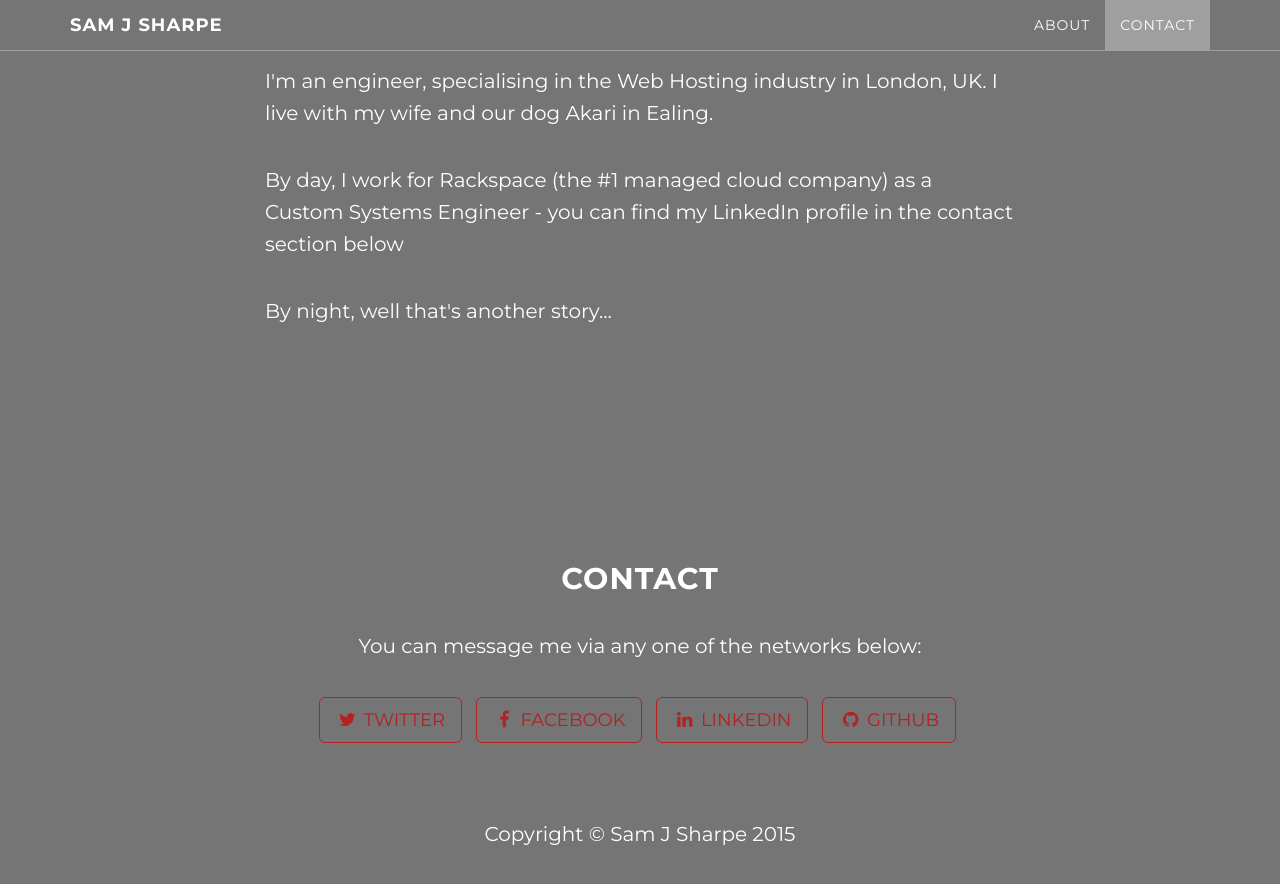
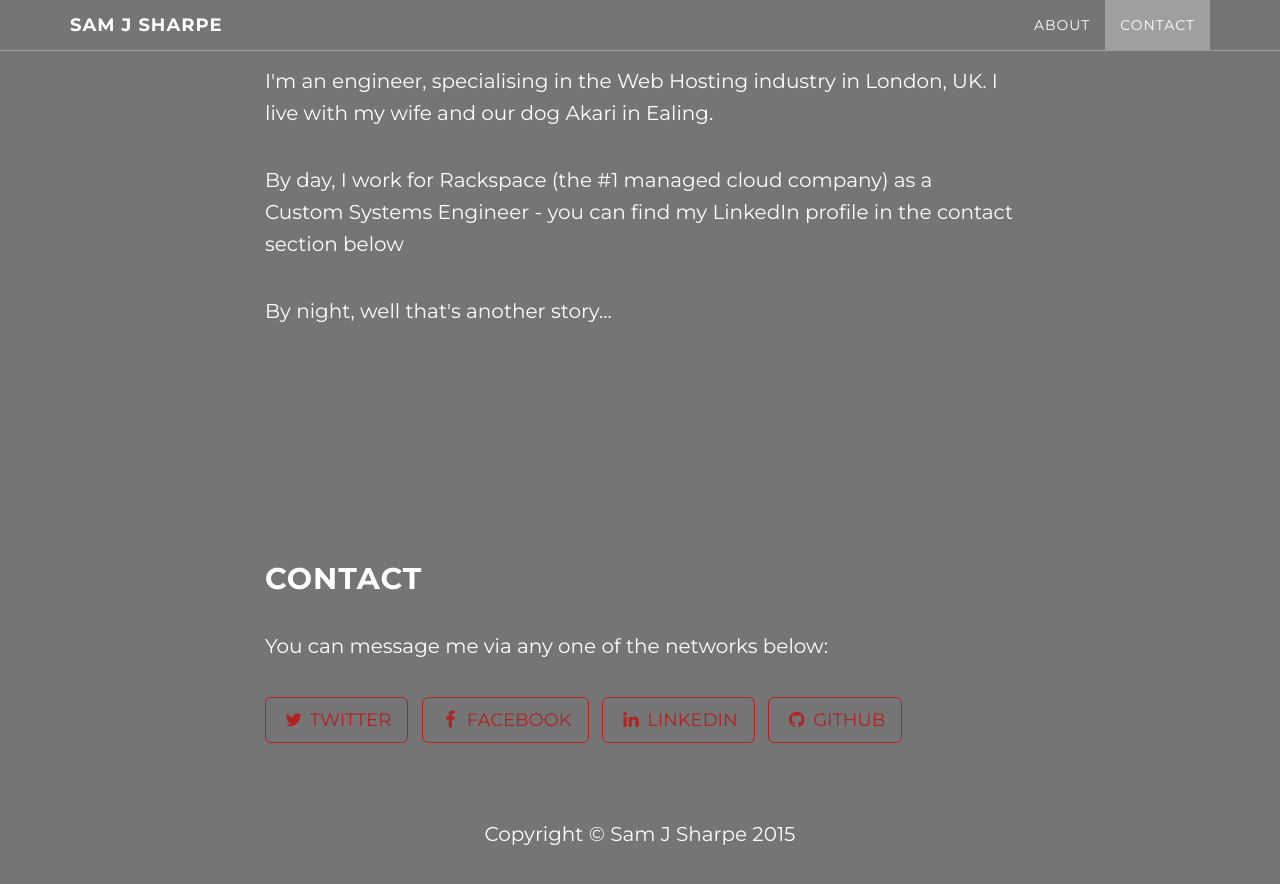
Before and after one commit to samjsharpe/samjsharpe.github.com, a Jekyll site: the page built from index.html, in a window 1280 px wide and 900 px high, scrolled down 1103 px. Shown: the top 884 px of the window. Built offline with Jekyll 4.4.1, drawn with Linux system fonts in a browser that asks for light colours.

Commit message:
I do not like centered text

```diff
--- a/_includes/contact.html
+++ b/_includes/contact.html
@@ -1,5 +1,5 @@
     <!-- Contact Section -->
-    <section id="contact" class="container content-section text-center">
+    <section id="contact" class="container content-section">
         <div class="row">
             <div class="col-lg-8 col-lg-offset-2">
                 <h2>Contact</h2>
```
